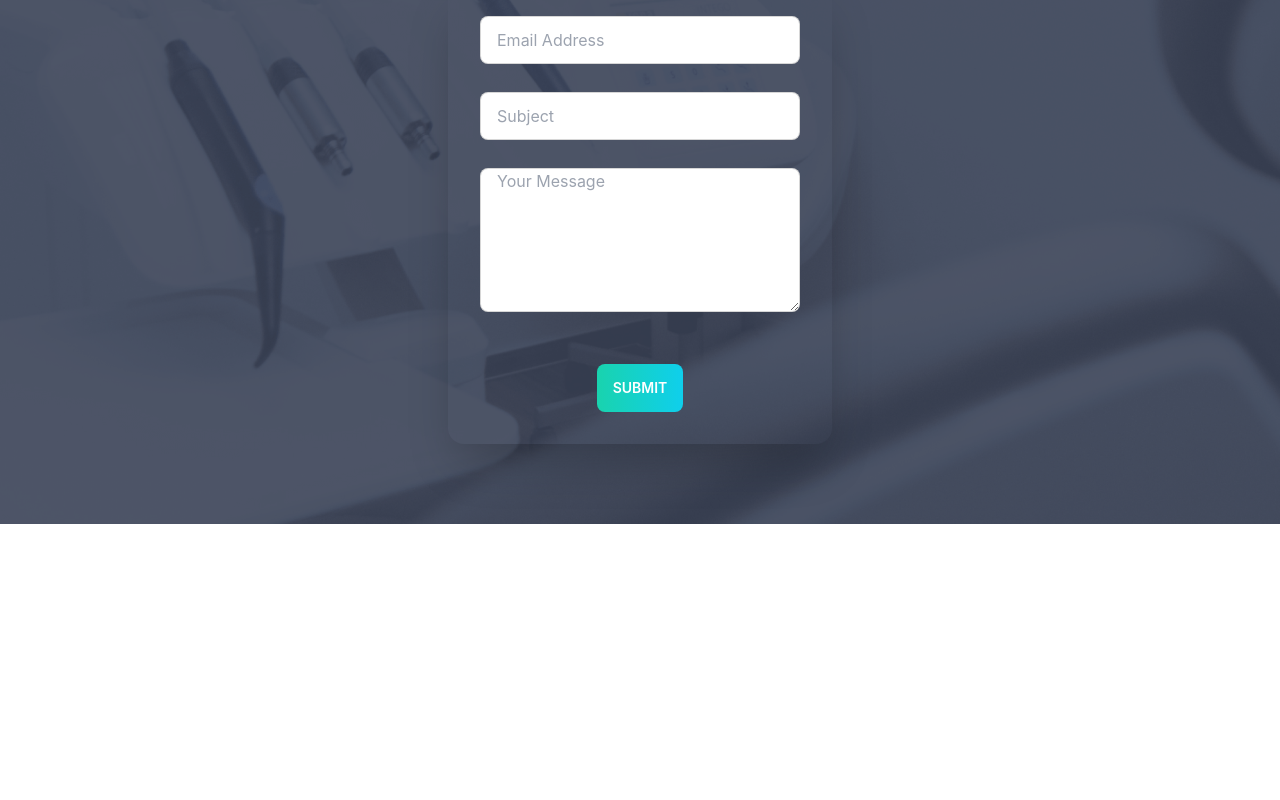
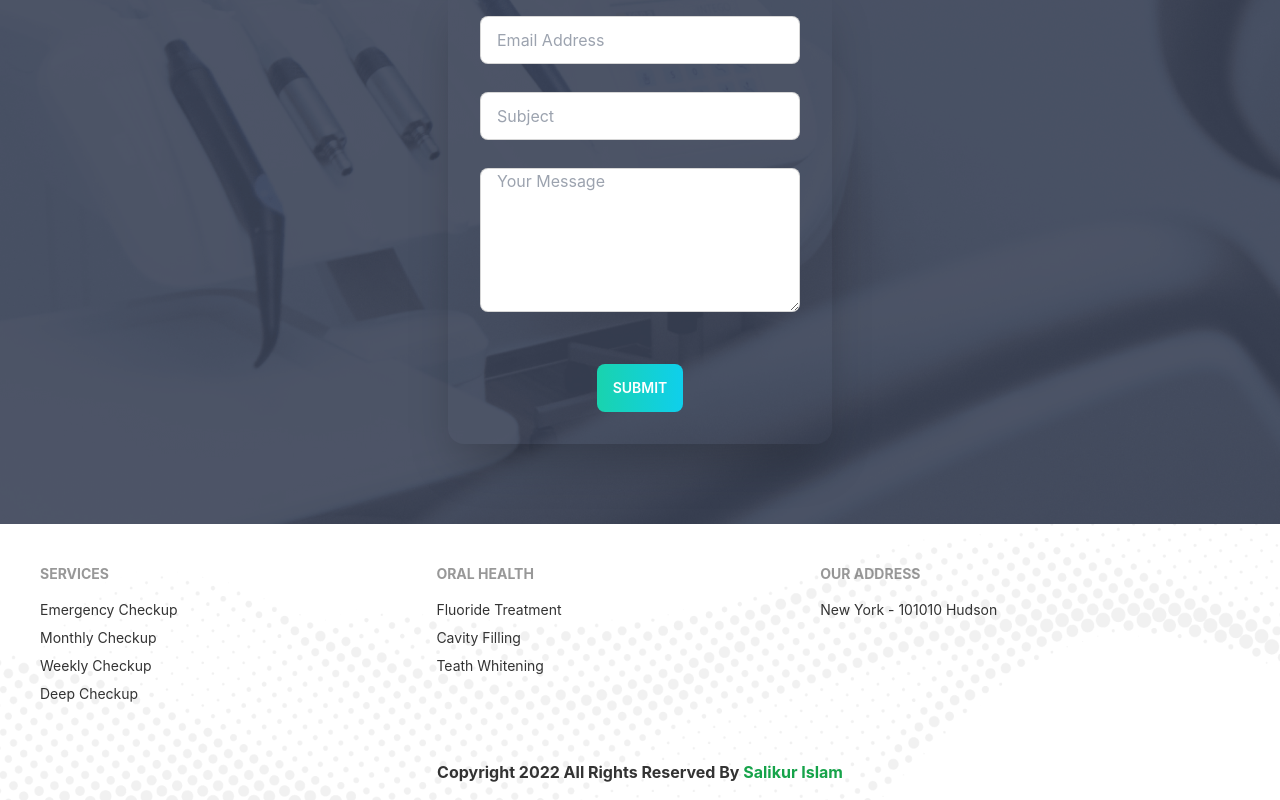
Before and after one commit to Salikur6/doctors-portal, a React (Create React App) app: page / in a window 1280 px wide. Shown: the part 4192-4992 px from the top of the page. Before the commit the page ends 4716 px from the top, so only its background shows below. Built offline with nearby package versions, Linux system fonts and the light colour scheme.

Commit message:
footer section added

```diff
--- /dev/null
+++ b/src/Pages/Home/Footer/Footer.js
@@ -0,0 +1,38 @@
+import React from 'react';
+import { Link } from 'react-router-dom';
+import footerBg from '../../../assets/images/footer.png';
+
+const Footer = () => {
+    return (
+        <div style={{ background: `url(${footerBg})`, backgroundSize: 'cover', backgroundPosition: 'center' }}>
+            <footer className="footer p-10 container mx-auto" >
+                <div>
+                    <span className="footer-title">Services</span>
+                    <Link to='' className="link link-hover">Emergency Checkup</Link>
+                    <Link to='' className="link link-hover">Monthly Checkup</Link>
+                    <Link to='' className="link link-hover">Weekly Checkup</Link>
+                    <Link to='' className="link link-hover">Deep Checkup</Link>
+                </div>
+                <div>
+                    <span className="footer-title">ORAL HEALTH</span>
+                    <Link to='' className="link link-hover">Fluoride Treatment</Link>
+                    <Link to='' className="link link-hover">Cavity Filling</Link>
+                    <Link to='' className="link link-hover">Teath Whitening</Link>
+                </div>
+                <div>
+                    <span className="footer-title">OUR ADDRESS</span>
+                    <Link to='' className="link link-hover">New York - 101010 Hudson</Link>
+                </div>
+            </footer>
+            <footer className="px-10 py-4 text-center">
+
+
+                <p className='font-bold'>Copyright {(new Date().getFullYear())} All Rights Reserved By <a className='text-green-600' href="https://github.com/Salikur6" target="blank">Salikur Islam</a></p>
+
+
+            </footer>
+        </div>
+    );
+};
+
+export default Footer;
--- a/src/Pages/Home/Home.js
+++ b/src/Pages/Home/Home.js
@@ -5,6 +5,7 @@ import Services from './Services/Services';
 import AppointmentBanner from './AppointmentBanner/AppointmentBanner';
 import Testimonial from './Testimonial/Testimonial';
 import Contact from './Contact/Contact';
+import Footer from './Footer/Footer';
 const Home = () => {
     return (
         <div>
@@ -15,6 +16,7 @@ const Home = () => {
             <AppointmentBanner></AppointmentBanner>
             <Testimonial></Testimonial>
             <Contact></Contact>
+            <Footer></Footer>
         </div>
     );
 };
--- a/src/Pages/Home/Testimonial/Testimonial.js
+++ b/src/Pages/Home/Testimonial/Testimonial.js
@@ -52,8 +52,8 @@ const Testimonial = () => {
                                 <div className='flex items-center'>
                                     <div className='mr-3'>
 
-                                        <div class="avatar">
-                                            <div class="w-20 rounded-full ring ring-primary ring-offset-base-100 ring-offset-2">
+                                        <div className="avatar">
+                                            <div className="w-20 rounded-full ring ring-primary ring-offset-base-100 ring-offset-2">
                                                 <img src={review.img} alt='Reviewer img' />
                                             </div>
                                         </div>
```
